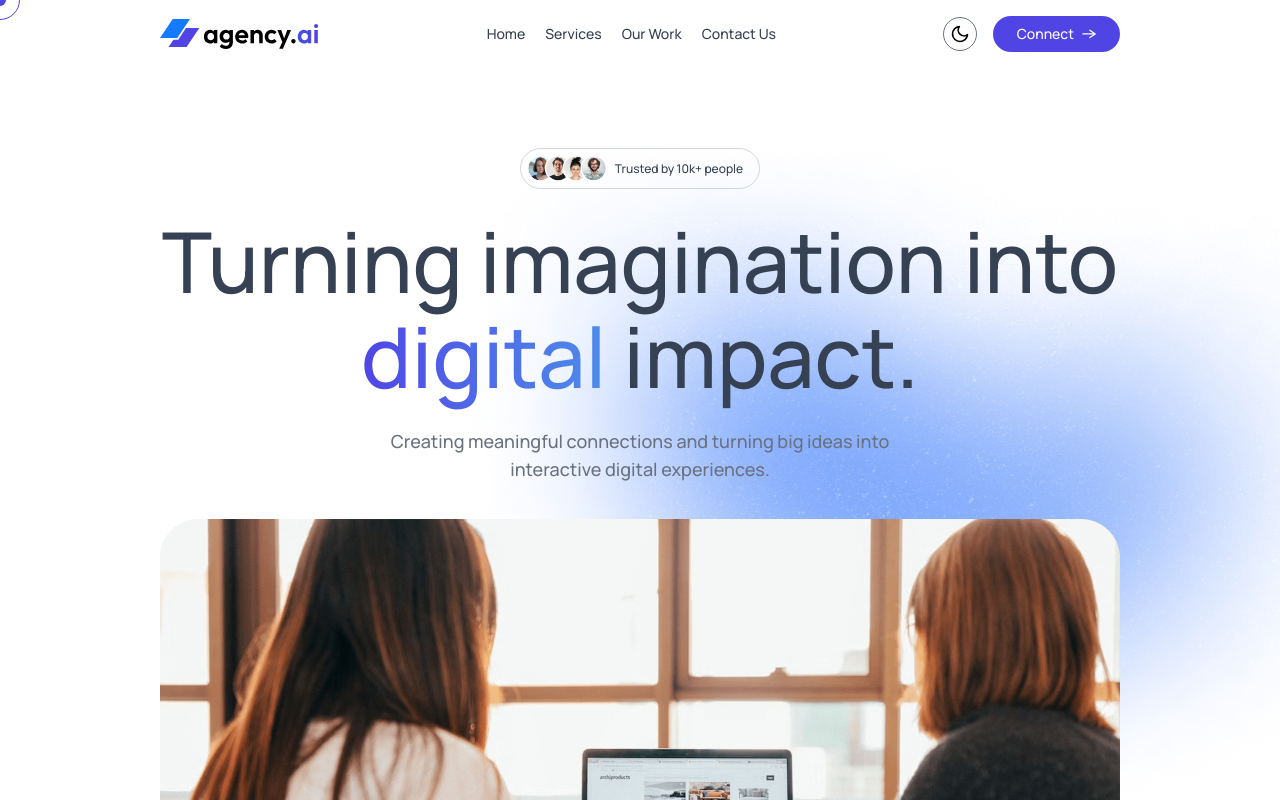
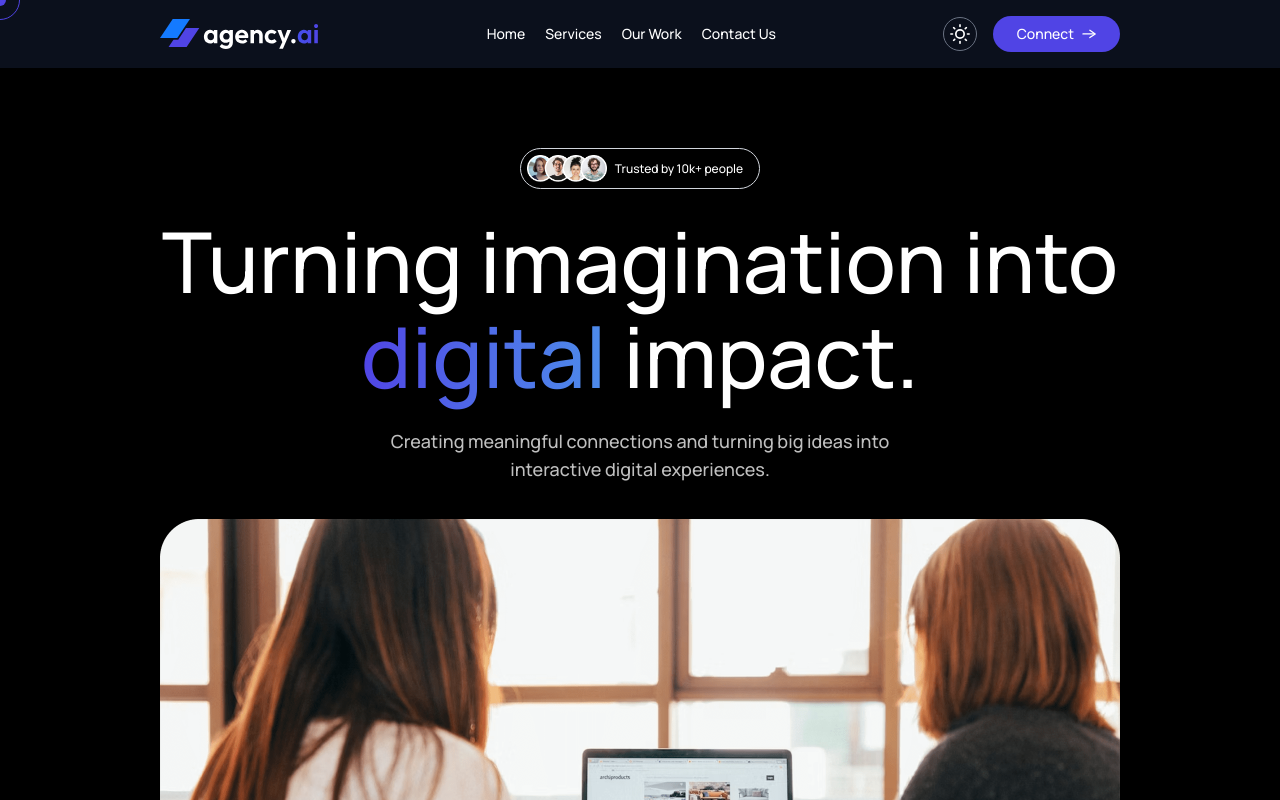
Before and after one commit to hishamrehab/agency-ai-platform, a React (Vite) app: page / in a window 1280 px wide. Shown: the top 800 px of the page. Built offline with nearby package versions, Linux system fonts and the light colour scheme.

Commit message:
Editing the default theme

```diff
--- a/src/App.jsx
+++ b/src/App.jsx
@@ -11,7 +11,7 @@ import { motion } from "motion/react";
 
 const App = () => {
   const [theme, setTheme] = useState(
-    localStorage.getItem("theme") ? localStorage.getItem("theme") : "light",
+    localStorage.getItem("theme") ? localStorage.getItem("theme") : "dark",
   );
 
   const dotRef = useRef(null);
```
